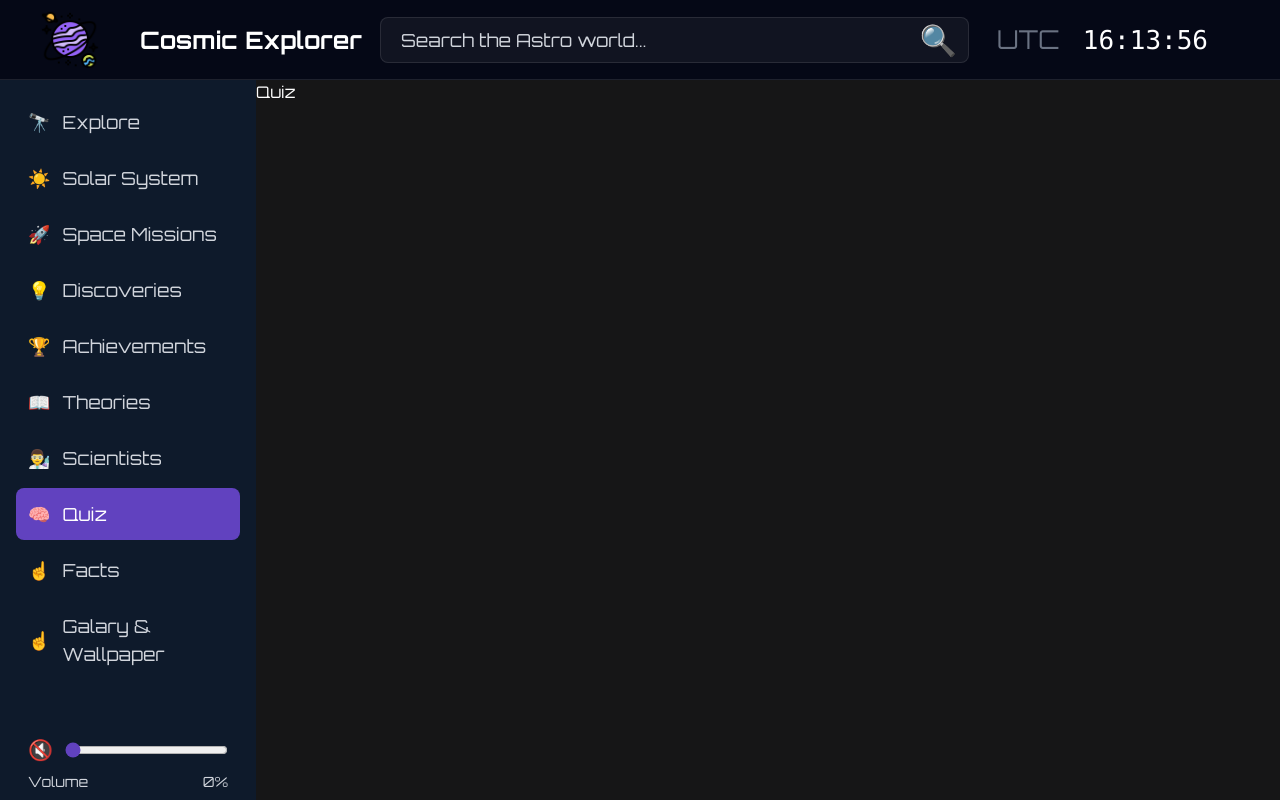
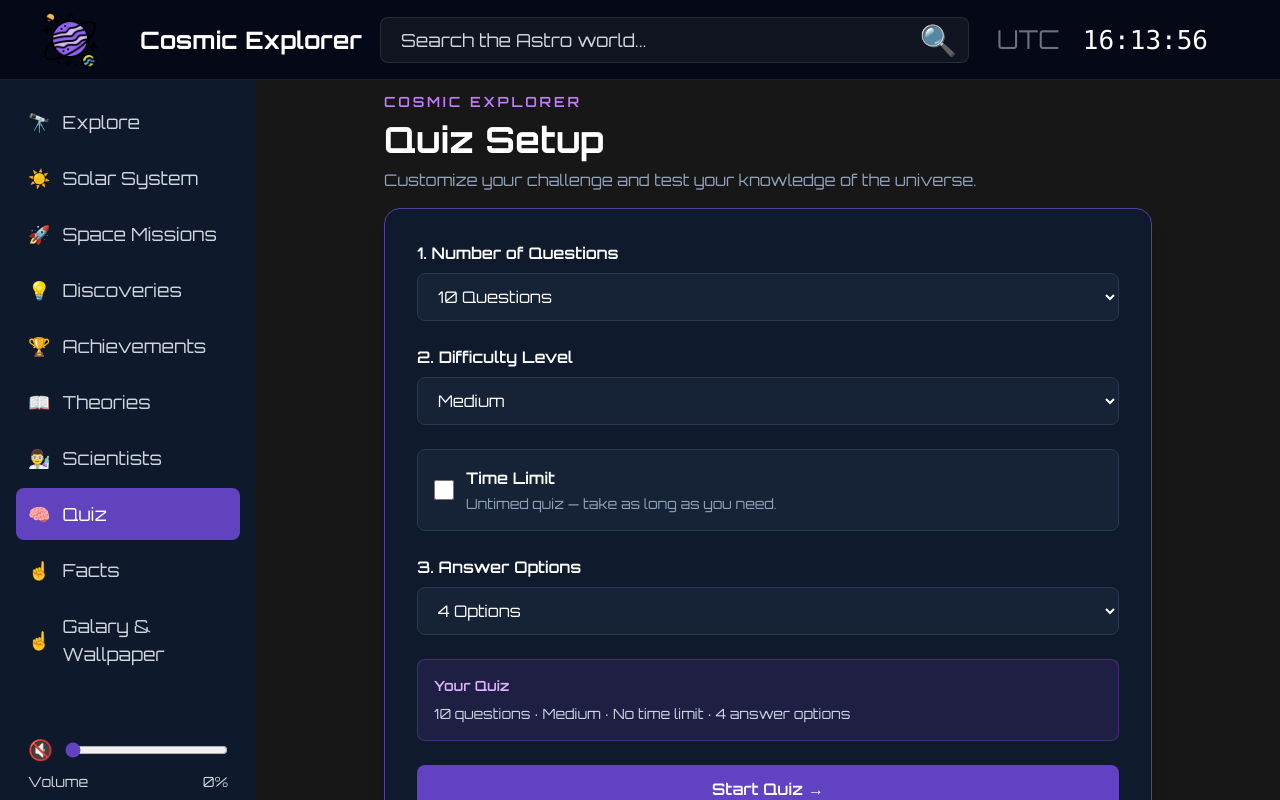
Before and after one commit to hardik20032006-png/Cosmic-Explorer-003, a React (Vite) app: page /quiz in a window 1280 px wide. Built offline with nearby package versions, Linux system fonts and the light colour scheme.

Commit message:
the quiz setting is made

```diff
--- a/src/App.jsx
+++ b/src/App.jsx
@@ -12,6 +12,7 @@ import SpaceMissions from "./pages/SpaceMissions";
 import SpaceMissionDetails from "./pages/SpaceMissionDetails";
 import Discoveries from "./pages/Discoveries";
 import DiscoveryDetails from "./pages/DiscoveryDetails";
+import Quiz from "./pages/Quiz";
 
 function App() {
   return (
@@ -81,10 +82,7 @@ function App() {
   element={<ScientistDetails />}
 />
 
-  <Route
-    path="/quiz"
-    element={<div>Quiz</div>}
-  />
+
 
   <Route
   path="/facts"
@@ -96,6 +94,8 @@ function App() {
     element={<div>Galary</div>}
   />
 
+  <Route path="/quiz" element={<Quiz />} />
+
 </Routes>
         </main>
 
--- /dev/null
+++ b/src/components/components/QuizSettingsCard.jsx
@@ -0,0 +1,28 @@
+
+export default function QuizSettingsCard({
+  number,
+  title,
+  description,
+  children,
+}) {
+  return (
+    <section className="rounded-2xl border border-[#5940a5] bg-[#0f1b2d] p-5 sm:p-6">
+      <div className="mb-6 flex items-start gap-3">
+        <span className="flex h-10 w-10 shrink-0 items-center justify-center rounded-xl border border-[#5940a5] bg-[#29204a] font-bold text-purple-200">
+          {number}
+        </span>
+
+        <div>
+          <h2 className="text-lg font-bold text-white sm:text-xl">
+            {title}
+          </h2>
+          <p className="mt-1 text-sm leading-6 text-slate-400">
+            {description}
+          </p>
+        </div>
+      </div>
+
+      {children}
+    </section>
+  );
+}
--- /dev/null
+++ b/src/pages/Quiz.jsx
@@ -0,0 +1,184 @@
+
+import { useState } from "react";
+
+export default function Quiz() {
+  const [questionCount, setQuestionCount] = useState("10");
+  const [difficulty, setDifficulty] = useState("Medium");
+  const [timerEnabled, setTimerEnabled] = useState(false);
+  const [timeLimit, setTimeLimit] = useState("30");
+  const [answerOptions, setAnswerOptions] = useState("4");
+
+  const handleStartQuiz = (e) => {
+    e.preventDefault();
+
+    const settings = {
+      questionCount: Number(questionCount),
+      difficulty,
+      timerEnabled,
+      timeLimit: timerEnabled ? Number(timeLimit) : null,
+      answerOptions: Number(answerOptions),
+    };
+
+    // Save settings for the next stage of quiz development.
+    sessionStorage.setItem("cosmicQuizSettings", JSON.stringify(settings));
+
+  };
+
+  const selectClass =
+    "w-full rounded-lg border border-[#293951] bg-[#162236] px-4 py-3 text-white outline-none transition focus:border-purple-500 focus:ring-2 focus:ring-purple-500/20";
+
+  return (
+    <main className="min-h-full bg-[#171717] px-4 pt-3 pb-6 text-white sm:px-8">
+      <div className="mx-auto max-w-3xl">
+        <div className="mb-4">
+          <p className="mb-2 text-sm font-semibold tracking-[0.2em] text-purple-400">
+            COSMIC EXPLORER
+          </p>
+
+          <h1 className="text-3xl font-bold sm:text-4xl">
+            Quiz Setup
+          </h1>
+
+          <p className="mt-2 text-sm text-slate-400 sm:text-base">
+            Customize your challenge and test your knowledge of the universe.
+          </p>
+        </div>
+
+        <form
+          onSubmit={handleStartQuiz}
+          className="space-y-6 rounded-2xl border border-[#5140a0] bg-[#0f1b2d] p-5 shadow-xl sm:p-8"
+        >
+          {/* Number of questions */}
+          <div>
+            <label
+              htmlFor="questionCount"
+              className="mb-2 block text-base font-semibold"
+            >
+              1. Number of Questions
+            </label>
+
+            <select
+              id="questionCount"
+              value={questionCount}
+              onChange={(e) => setQuestionCount(e.target.value)}
+              className={selectClass}
+            >
+              {[5, 10, 15, 20, 30, 40, 50, 100].map((number) => (
+                <option key={number} value={number}>
+                  {number} Questions
+                </option>
+              ))}
+            </select>
+          </div>
+
+          {/* Difficulty */}
+          <div>
+            <label
+              htmlFor="difficulty"
+              className="mb-2 block text-base font-semibold"
+            >
+              2. Difficulty Level
+            </label>
+
+            <select
+              id="difficulty"
+              value={difficulty}
+              onChange={(e) => setDifficulty(e.target.value)}
+              className={selectClass}
+            >
+              <option>Very Easy</option>
+              <option>Easy</option>
+              <option>Medium</option>
+              <option>Hard</option>
+              <option>Very Hard</option>
+              <option>True Cosmos Lover</option>
+              <option>Increasing Difficulty</option>
+            </select>
+          </div>
+
+          {/* Timer */}
+          <div>
+            <label className="flex cursor-pointer items-center gap-3 rounded-lg border border-[#293951] bg-[#162236] p-4">
+              <input
+                type="checkbox"
+                checked={timerEnabled}
+                onChange={(e) => setTimerEnabled(e.target.checked)}
+                className="h-5 w-5 accent-purple-500"
+              />
+
+              <span>
+                <span className="block font-semibold">Time Limit</span>
+                <span className="mt-1 block text-sm text-slate-400">
+                  {timerEnabled
+                    ? "Choose the time allowed for each question."
+                    : "Untimed quiz — take as long as you need."}
+                </span>
+              </span>
+            </label>
+
+            {timerEnabled && (
+              <div className="mt-3">
+                <label
+                  htmlFor="timeLimit"
+                  className="mb-2 block text-sm text-slate-300"
+                >
+                  Seconds per question
+                </label>
+
+                <select
+                  id="timeLimit"
+                  value={timeLimit}
+                  onChange={(e) => setTimeLimit(e.target.value)}
+                  className={selectClass}
+                >
+                  <option value="15">10 seconds</option>
+                  <option value="15">15 seconds</option>
+                  <option value="30">30 seconds</option>
+                  <option value="30">45 seconds</option>
+                  <option value="60">60 seconds</option>
+                </select>
+              </div>
+            )}
+          </div>
+
+          {/* Answer format */}
+          <div>
+            <label
+              htmlFor="answerOptions"
+              className="mb-2 block text-base font-semibold"
+            >
+              3. Answer Options
+            </label>
+
+            <select
+              id="answerOptions"
+              value={answerOptions}
+              onChange={(e) => setAnswerOptions(e.target.value)}
+              className={selectClass}
+            >
+              <option value="2">2 Options</option>
+              <option value="4">4 Options</option>
+            </select>
+          </div>
+
+          {/* Summary */}
+          <div className="rounded-lg border border-purple-500/30 bg-purple-500/10 p-4 text-sm text-slate-300">
+            <p className="font-semibold text-purple-300">Your Quiz</p>
+            <p className="mt-2">
+              {questionCount} questions · {difficulty} ·{" "}
+              {timerEnabled ? `${timeLimit}s per question` : "No time limit"} ·{" "}
+              {answerOptions} answer options
+            </p>
+          </div>
+
+          <button
+            type="submit"
+            className="w-full rounded-lg bg-[#6042c2] px-6 py-3 font-semibold text-white transition hover:bg-[#7656dc] focus:outline-none focus:ring-2 focus:ring-purple-400 focus:ring-offset-2 focus:ring-offset-[#0f1b2d]"
+          >
+            Start Quiz →
+          </button>
+        </form>
+      </div>
+    </main>
+  );
+}
```
